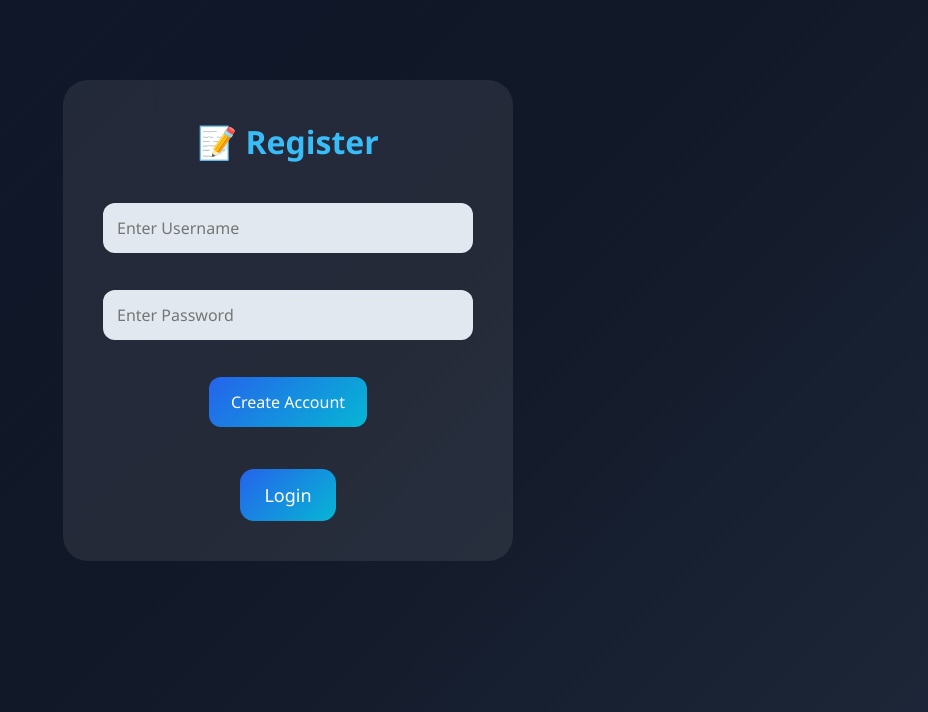
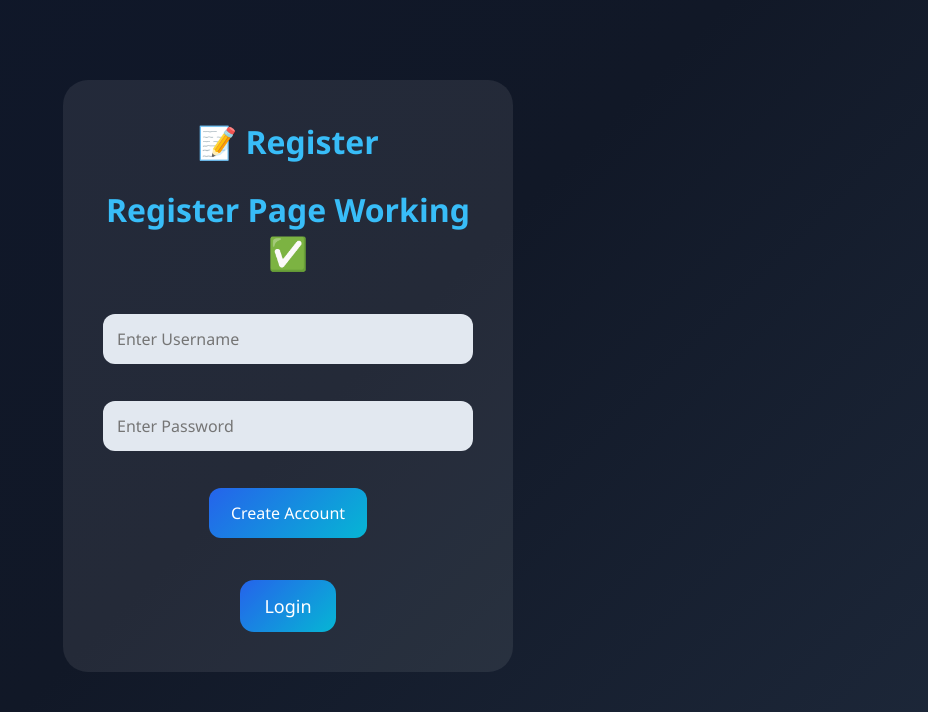
Before and after one commit to manjoraai-hub/ManjoraAI, a Flask app: template templates/register.html in a window 1280 px wide. Shown: the top 712 px of the page, without its empty margins (352-1280 px from the left). Run offline with Flask 3, Linux system fonts and the light colour scheme; the template is opened without the code that fills it, so the values that code supplies are empty.

Commit message:
added register route

```diff
--- a/app.py
+++ b/app.py
@@ -1,3 +1,4 @@
+
 from flask import Flask, render_template, request, redirect, url_for
 
 app = Flask(__name__)
@@ -31,7 +32,18 @@ def login():
 
     return render_template('login.html')
 
+# =========================
+# REGISTER
+# =========================
 
+@app.route('/register', methods=['GET', 'POST'])
+def register():
+
+    if request.method == 'POST':
+
+        return redirect(url_for('login'))
+
+    return render_template('register.html')
 # =========================
 # DASHBOARD
 # =========================
--- a/templates/register.html
+++ b/templates/register.html
@@ -51,7 +51,7 @@ margin-bottom:25px;
 
 📝 Register
 
-</h1>
+<h1>Register Page Working ✅</h1>
 
 <form method="POST">
 
```
